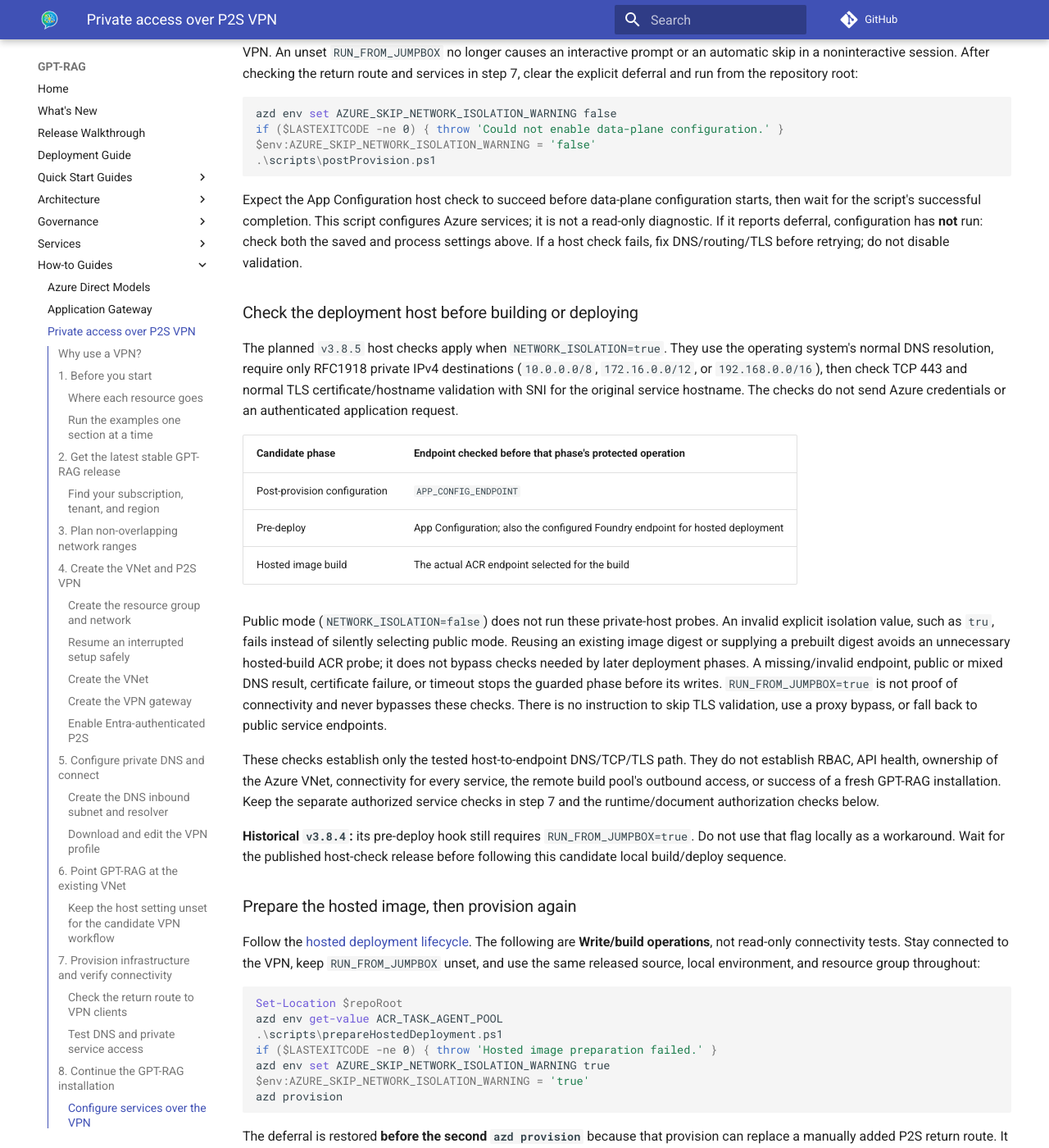
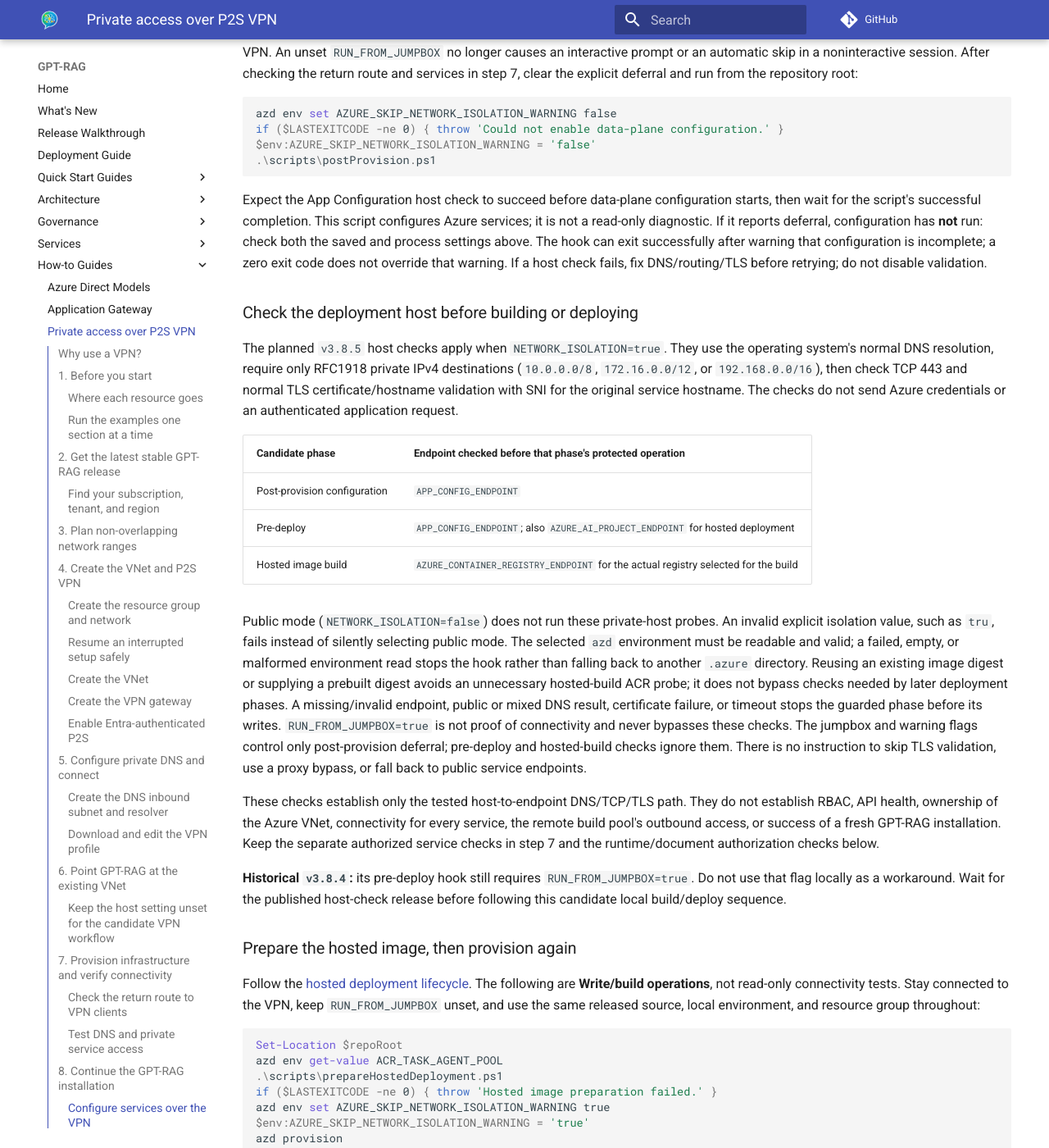
Before and after one commit to Azure/GPT-RAG, an MkDocs documentation site: the page built from docs/howto_private_vpn.md, in a window 1280 px wide and 1400 px high, scrolled down 17173 px. Shown: the whole window at 82% size. Built offline with MkDocs 1.6.1 and Material for MkDocs 9.7.7, drawn with Linux system fonts in a browser that asks for light colours; comment, search, counter and statistics services are not loaded.

Commit message:
docs: align candidate guide with final host-check contract
Record exact Foundry/ACR endpoint settings, fail-closed selected-environment reads, post-provision-only deferral semantics, and successful deferral exits versus configuration completion. Align against implementation owner receipt at 6fa59ed84b0fa032c04641921721d75191159dd1; no command examples, release status, or publication gates change.

Co-authored-by: Copilot App <223556219+Copilot@users.noreply.github.com>

```diff
--- a/docs/howto_private_vpn.md
+++ b/docs/howto_private_vpn.md
@@ -920,7 +920,9 @@ Expect the App Configuration host check to succeed before data-plane
 configuration starts, then wait for the script's successful completion.
 This script configures Azure services; it is not a read-only diagnostic.
 If it reports deferral, configuration has **not** run: check both the saved
-and process settings above. If a host check fails, fix DNS/routing/TLS before
+and process settings above. The hook can exit successfully after warning that
+configuration is incomplete; a zero exit code does not override that warning.
+If a host check fails, fix DNS/routing/TLS before
 retrying; do not disable validation.
 
 ### Check the deployment host before building or deploying
@@ -935,18 +937,23 @@ authenticated application request.
 | Candidate phase | Endpoint checked before that phase's protected operation |
 | --- | --- |
 | Post-provision configuration | `APP_CONFIG_ENDPOINT` |
-| Pre-deploy | App Configuration; also the configured Foundry endpoint for hosted deployment |
-| Hosted image build | The actual ACR endpoint selected for the build |
+| Pre-deploy | `APP_CONFIG_ENDPOINT`; also `AZURE_AI_PROJECT_ENDPOINT` for hosted deployment |
+| Hosted image build | `AZURE_CONTAINER_REGISTRY_ENDPOINT` for the actual registry selected for the build |
 
 Public mode (`NETWORK_ISOLATION=false`) does not run these private-host probes.
 An invalid explicit isolation value, such as `tru`, fails instead of silently
 selecting public mode.
+The selected `azd` environment must be readable and valid; a failed, empty,
+or malformed environment read stops the hook rather than falling back to
+another `.azure` directory.
 Reusing an existing image digest or supplying a prebuilt digest avoids an
 unnecessary hosted-build ACR probe; it does not bypass checks needed by later
 deployment phases. A missing/invalid endpoint, public or mixed DNS result,
 certificate failure, or timeout stops the guarded phase before its writes.
 `RUN_FROM_JUMPBOX=true` is not proof of connectivity and never bypasses these
-checks. There is no instruction to skip TLS validation, use a proxy bypass,
+checks. The jumpbox and warning flags control only post-provision deferral;
+pre-deploy and hosted-build checks ignore them. There is no instruction to
+skip TLS validation, use a proxy bypass,
 or fall back to public service endpoints.
 
 These checks establish only the tested host-to-endpoint DNS/TCP/TLS path.
```
Also changed, not shown: docs/deploy.md (+9 -3 lines), docs/troubleshooting.md (+2 -0 lines).
